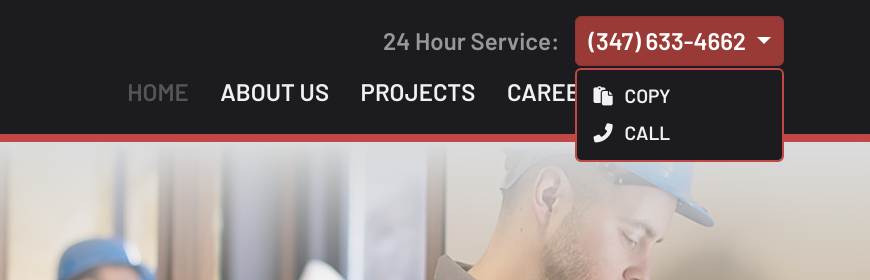
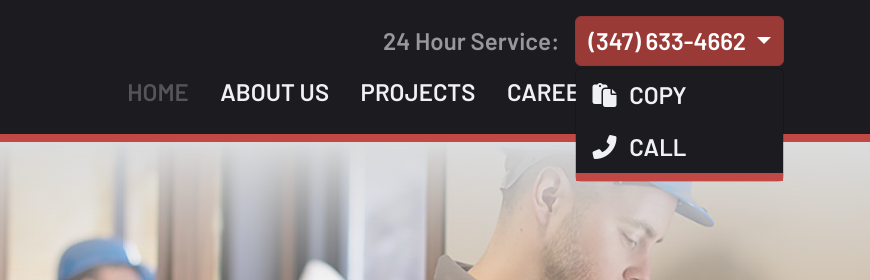
Before and after one commit to isushkov/shelby, a website: page index.html in a window 1280 px wide. Both pictures are taken after a click on the button "(347) 633-4662". Shown: the top 280 px of the page, 410-1280 px from the left. Drawn offline with nearby package versions, Linux system fonts and the light colour scheme.

Commit message:
upd header

```diff
--- a/index.html
+++ b/index.html
@@ -70,6 +70,7 @@
         <i class="call-icon fas fa-phone-alt"></i>
         <span class="call-text p-2">Call</span>
       </a>
+      <div class="underline"></div>
     </div>
   </div>
 </div>
@@ -139,6 +140,7 @@ $(document).ready(function() {
         <i class="call-icon fas fa-phone-alt"></i>
         <span class="call-text p-2">Call</span>
       </a>
+      <div class="underline"></div>
     </div>
   </div>
 </div>
--- a/src/scss/_header.scss
+++ b/src/scss/_header.scss
@@ -15,7 +15,6 @@ header {
     color: $light;
   }
   #header * { font-size: 1.5rem; }
-  #header .dropdown-menu * { font-size: 1.2rem; }
   #headerLeft { width: 40%; }
   #togglerLeft { display: none; }
   #togglerRight {
@@ -42,11 +41,12 @@ header {
   .phoneDropdownButton { color: $light; }
   .dropdown-menu {
     min-width: 100px;
-    border: solid 2px $primary;
+    padding: 0;
     background-color: $dark;
   }
   .dropdown-item {
     text-transform: uppercase;
+    padding: 0.5rem 1rem;
     color: $light;
     &:active, &:hover {
       color: $light !important;
@@ -237,6 +237,7 @@ header {
         font-size: 1.2rem !important;
         font-family: barlow-semibold;
       }
+      .dropdown-menu .underline { display: none; }
     }
   }
   @media screen and (max-width: 400px) {
```
Also changed, not shown: about-us.html (+2 -0 lines), careers.html (+2 -0 lines), contact-us.html (+2 -0 lines), project-1.html (+2 -0 lines), project-2.html (+2 -0 lines), project-3.html (+2 -0 lines), project-4.html (+2 -0 lines), project-5.html (+2 -0 lines), project-6.html (+2 -0 lines), project-7.html (+2 -0 lines), projects.html (+2 -0 lines), src/templates/header/phone.html (+1 -0 lines), css/about-us.css, css/careers.css, 4 more files.
